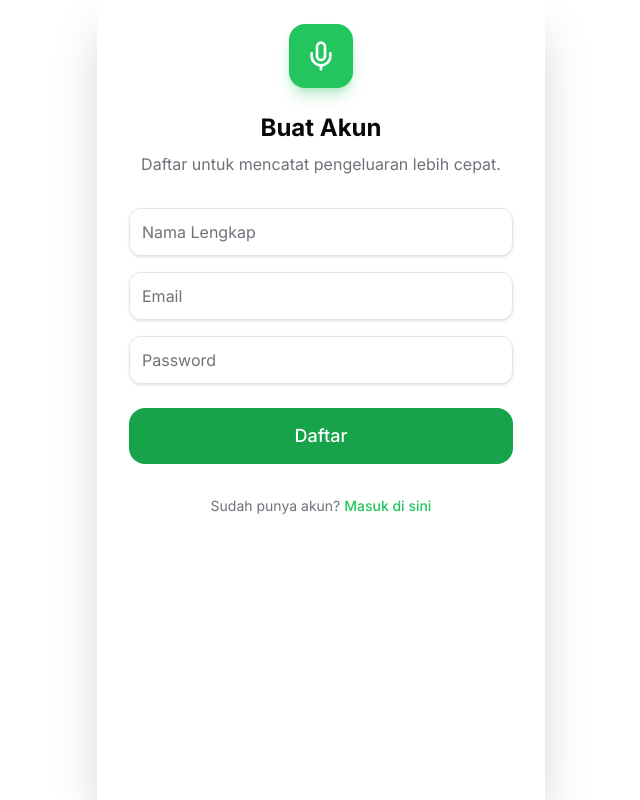
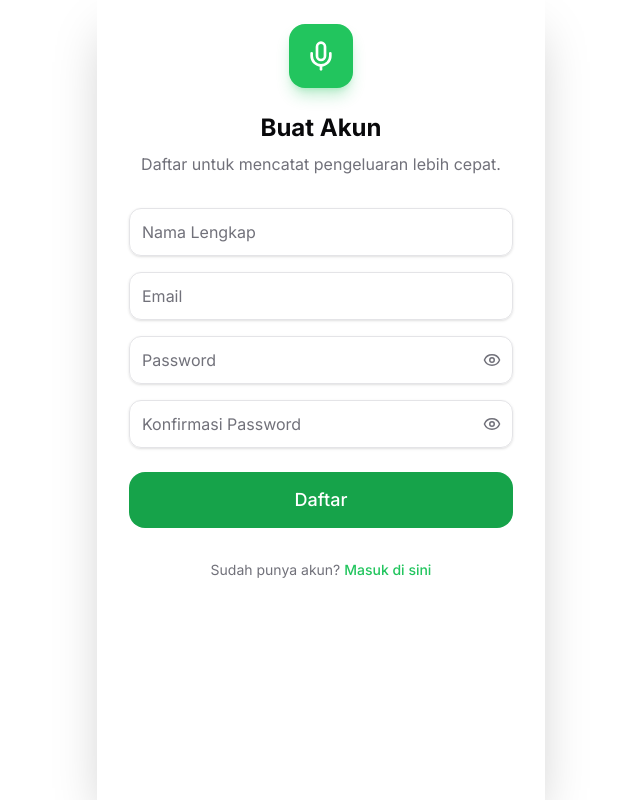
Before and after one commit to diardomarendikrista/Petek-Expense, a Next.js app: page /register in a window 1280 px wide. Shown: the whole page, without its empty margins (319-959 px from the left). Built offline with nearby package versions, Linux system fonts and the light colour scheme.

Commit message:
feat: add password visibility toggle and confirm password field; fix: add pwa icons

```diff
--- a/src/app/login/page.tsx
+++ b/src/app/login/page.tsx
@@ -6,7 +6,7 @@ import { useRouter } from "next/navigation";
 import { Button } from "@/components/ui/button";
 import { Input } from "@/components/ui/input";
 import Link from "next/link";
-import { Mic } from "lucide-react";
+import { Mic, Eye, EyeOff } from "lucide-react";
 
 export default function LoginPage() {
   const router = useRouter();
@@ -14,6 +14,7 @@ export default function LoginPage() {
   const [password, setPassword] = useState("");
   const [error, setError] = useState("");
   const [loading, setLoading] = useState(false);
+  const [showPassword, setShowPassword] = useState(false);
 
   const handleSubmit = async (e: React.FormEvent) => {
     e.preventDefault();
@@ -70,13 +71,23 @@ export default function LoginPage() {
           </div>
 
           <div>
+            <div className="relative">
               <Input
-              type="password"
+                type={showPassword ? "text" : "password"}
                 placeholder="Password"
                 value={password}
                 onChange={(e) => setPassword(e.target.value)}
                 required
+                className="pr-10"
               />
+              <button
+                type="button"
+                onClick={() => setShowPassword(!showPassword)}
+                className="absolute right-3 top-1/2 -translate-y-1/2 text-muted-foreground hover:text-foreground transition-colors"
+              >
+                {showPassword ? <EyeOff size={18} /> : <Eye size={18} />}
+              </button>
+            </div>
           </div>
 
           <Button type="submit" size="lg" className="mt-2 w-full" disabled={loading}>
--- a/src/app/register/page.tsx
+++ b/src/app/register/page.tsx
@@ -5,18 +5,27 @@ import { useRouter } from "next/navigation";
 import { Button } from "@/components/ui/button";
 import { Input } from "@/components/ui/input";
 import Link from "next/link";
-import { Mic } from "lucide-react";
+import { Mic, Eye, EyeOff } from "lucide-react";
 
 export default function RegisterPage() {
   const router = useRouter();
   const [name, setName] = useState("");
   const [email, setEmail] = useState("");
   const [password, setPassword] = useState("");
+  const [confirmPassword, setConfirmPassword] = useState("");
   const [error, setError] = useState("");
   const [loading, setLoading] = useState(false);
+  const [showPassword, setShowPassword] = useState(false);
+  const [showConfirmPassword, setShowConfirmPassword] = useState(false);
 
   const handleSubmit = async (e: React.FormEvent) => {
     e.preventDefault();
+
+    if (password !== confirmPassword) {
+      setError("Password dan Konfirmasi Password tidak cocok.");
+      return;
+    }
+
     setLoading(true);
     setError("");
 
@@ -86,14 +95,45 @@ export default function RegisterPage() {
           </div>
 
           <div>
+            <div className="relative">
               <Input
-              type="password"
+                type={showPassword ? "text" : "password"}
                 placeholder="Password"
                 value={password}
                 onChange={(e) => setPassword(e.target.value)}
                 required
                 minLength={6}
+                className="pr-10"
               />
+              <button
+                type="button"
+                onClick={() => setShowPassword(!showPassword)}
+                className="absolute right-3 top-1/2 -translate-y-1/2 text-muted-foreground hover:text-foreground transition-colors"
+              >
+                {showPassword ? <EyeOff size={18} /> : <Eye size={18} />}
+              </button>
+            </div>
+          </div>
+
+          <div>
+            <div className="relative">
+              <Input
+                type={showConfirmPassword ? "text" : "password"}
+                placeholder="Konfirmasi Password"
+                value={confirmPassword}
+                onChange={(e) => setConfirmPassword(e.target.value)}
+                required
+                minLength={6}
+                className="pr-10"
+              />
+              <button
+                type="button"
+                onClick={() => setShowConfirmPassword(!showConfirmPassword)}
+                className="absolute right-3 top-1/2 -translate-y-1/2 text-muted-foreground hover:text-foreground transition-colors"
+              >
+                {showConfirmPassword ? <EyeOff size={18} /> : <Eye size={18} />}
+              </button>
+            </div>
           </div>
 
           <Button type="submit" size="lg" className="mt-2 w-full" disabled={loading}>
```
Also changed, not shown: public/icons/icon-192x192.png (added), public/icons/icon-512x512.png (added). Lines whose indentation alone changed are shown as unchanged.
